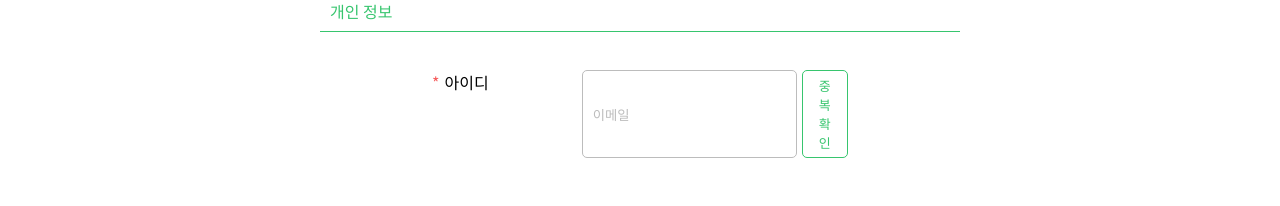
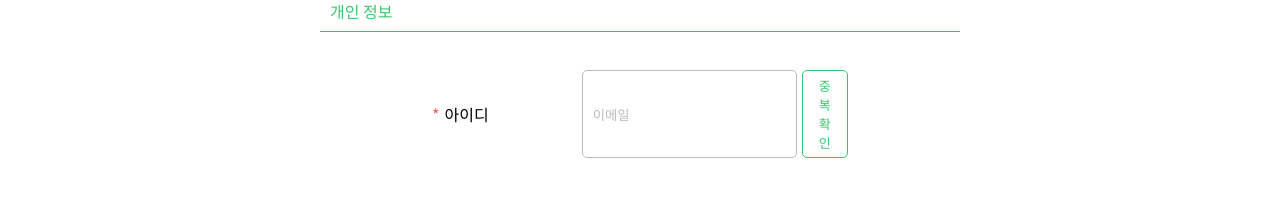
Before and after one commit to PLANDING/Planding-FrontEnd, a React (Create React App) app: page /register in a window 1280 px wide. Shown: the part 274-480 px from the top of the page. Built offline with nearby package versions, Linux system fonts and the light colour scheme.

Commit message:
chore : UI & checkInfo

```diff
--- a/src/components/Register/EmailForm.jsx
+++ b/src/components/Register/EmailForm.jsx
@@ -45,8 +45,8 @@ const EmailForm = () => {
     dispatch(setCheckInfo({ ...checkInfo, [name]: false }));
   };
   return (
-    <>
-      <Wrapper dir="row">
+    <Flex gap="20px" height="30px">
+      <Wrapper className="row-container">
         <Point>*</Point>
         <Label>아이디</Label>
         <Flex gap="20px" width="70%">
@@ -86,7 +86,7 @@ const EmailForm = () => {
         </Flex>
       </Wrapper>
       {notice && <Notice>{notice}</Notice>}
-    </>
+    </Flex>
   );
 };
 export default EmailForm;
--- a/src/components/Register/PwForm.jsx
+++ b/src/components/Register/PwForm.jsx
@@ -2,6 +2,7 @@ import { useState } from 'react';
 import { useDispatch, useSelector } from 'react-redux';
 import { setCheckInfo, setRegsiterInfo } from '../../modules/register';
 import { Label, Point } from '../../pages/Register';
+import { Flex } from '../common/Flex';
 import { Notice, Wrapper } from './PersonalInfo';
 
 const PwForm = () => {
@@ -15,6 +16,7 @@ const PwForm = () => {
       target: { name, value },
     } = e;
     dispatch(setRegsiterInfo({ ...registerInfo, [name]: value }));
+    dispatch(setCheckInfo({ ...checkInfo, [name]: false }));
 
     name === 'pw' && checkedValidPW(value);
     name === 'pwCheck' && pwCompareHandler(value);
@@ -40,6 +42,7 @@ const PwForm = () => {
   };
   return (
     <>
+      <Flex gap="20px" height="30px">
         <Wrapper className="row-container">
           <Point>*</Point>
           <Label>비밀번호</Label>
@@ -52,6 +55,8 @@ const PwForm = () => {
           />
         </Wrapper>
         {!checkInfo.pw && pwNotice && <Notice>{pwNotice}</Notice>}
+      </Flex>
+      <Flex gap="20px" height="30px">
         <Wrapper className="row-container" checking={checkInfo.pwCheck && 'pwCheck'}>
           <Point>*</Point>
           <Label>비밀번호 확인</Label>
@@ -64,6 +69,7 @@ const PwForm = () => {
           />
         </Wrapper>
         {!checkInfo.pwCheck && pwChecknotice && <Notice>{pwChecknotice}</Notice>}
+      </Flex>
     </>
   );
 };
```
Lines whose indentation alone changed are shown as unchanged.
